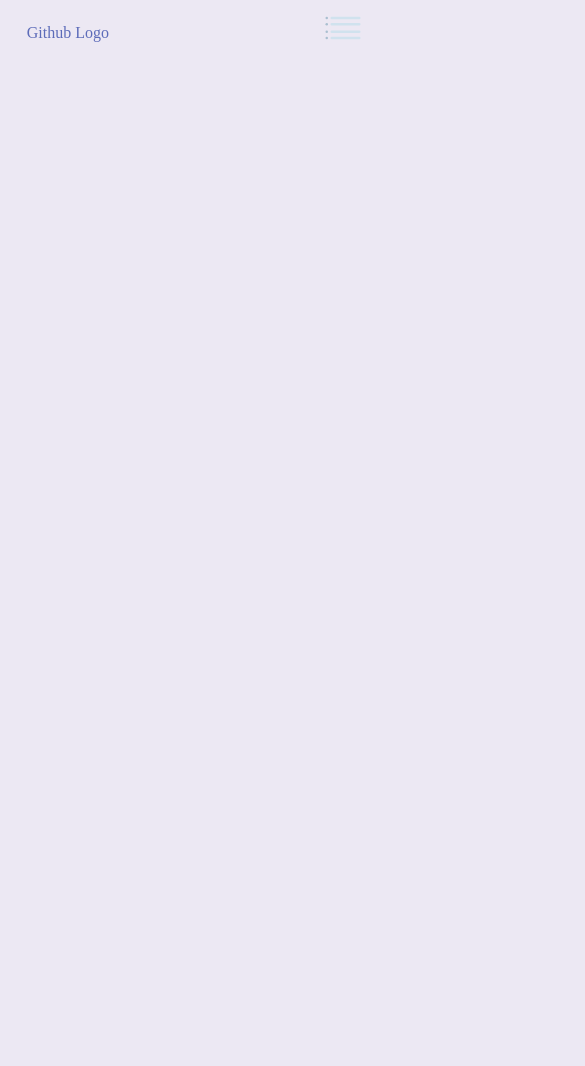
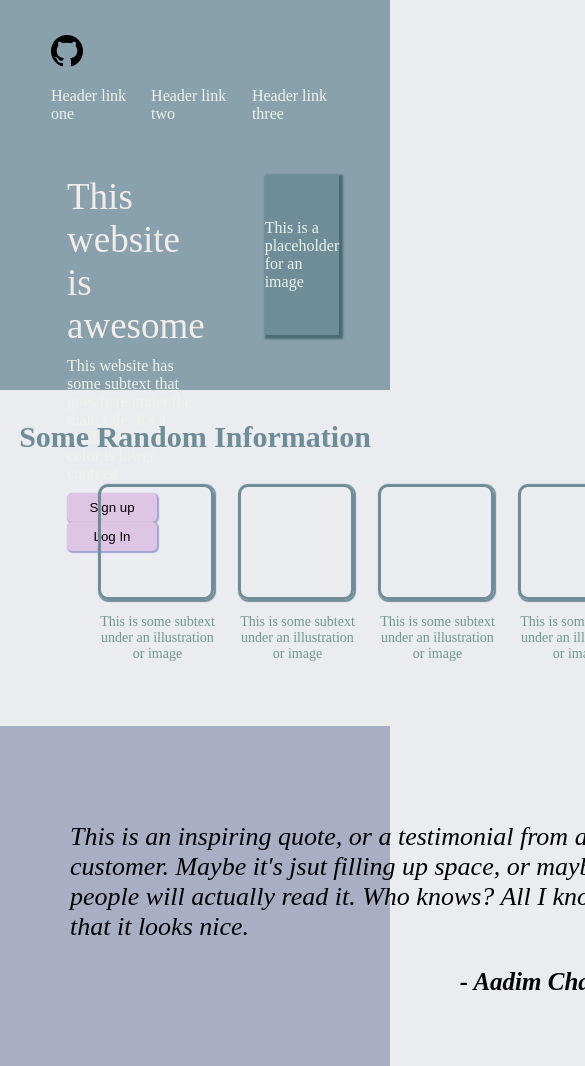
Before and after one commit to Aadim1/LandingPage2, a plain HTML site: page index.html in a window 390 px wide. Shown: the top 1066 px of the page, 585 px wide, since content can reach past the window. Before the commit the page ends 844 px from the top, so only its background shows below. Drawn offline with Linux system fonts and the light colour scheme.

Commit message:
Almost done with the UI, not responsive yet

```diff
--- a/index.html
+++ b/index.html
@@ -12,33 +12,77 @@
     <div class="one">
         <div class="navbar">
             <div class="logo">
-                <p>Github Logo</p>
+                <a href="https://github.com/Aadim1/landingPage2" target="_blank"><img src="./pictures/githubLogo.png" alt="Github Logo"></a>
+                <!-- <p>Github Logo</p> -->
             </div>
             <div class="links">
-                <p>header link one</p>
-                <p>header link two</p>
-                <p>header link three</p>
+                <a href="https://www.youtube.com/watch?v=dQw4w9WgXcQ" target="_blank"><p>Header link one</p></a>
+                <a href="https://www.youtube.com/watch?v=dQw4w9WgXcQ" target="_blank"><p>Header link two</p></a>
+                <a href="https://www.youtube.com/watch?v=dQw4w9WgXcQ" target="_blank"><p>Header link three</p></a>
             </div>
-            <div class="dropdown">
+            <!-- <div class="dropdown">
                 <img src="./pictures/menu.svg" alt="" class="dropdownMenu">
 
                 <div class="values">
-                    <p>header link one</p>
-                    <p>header link two</p>
-                    <p>header link three</p>
+                    <p>Header link one</p>
+                    <p>Header link two</p>
+                    <p>Header link three</p>
                 </div>
+            </div> -->
 
+        </div>
+
+        <div class="intro-container">
+            <div class="intro">
+                <p class="title">This website is awesome</p>
+                <p>This website has some subtext that goes here under the main
+                    title. It's a smaller font and the color is lower contrast.</p>
+                <div class="buttons">
+                    <button class="sign-up">Sign up</button>
+                    <button class="login">Log In</button>
+                </div>
 
             </div>
 
+            <div class="image">
+                <p>This is a placeholder for an image</p>
+            </div>
+
+        </div>
+
+
+    </div>
+
+    <div class="two">
+        <p class="intro">Some Random Information</p>
+        <div class="container">
+            <div class="info">
+                <div class="client-pic"></div>
+                <p>This is some subtext under an illustration or image</p>
+            </div>
+            <div class="info">
+                <div class="client-pic"></div>
+                <p>This is some subtext under an illustration or image</p>
+            </div>
+            <div class="info">
+                <div class="client-pic"></div>
+                <p>This is some subtext under an illustration or image</p>
+            </div>
+            <div class="info">
+                <div class="client-pic"></div>
+                <p>This is some subtext under an illustration or image</p>
+            </div>
         </div>
     </div>
 
-    <div class="two">
-
-    </div>
-
     <div class="three">
+        <div>
+            <p class="testimonial">This is an inspiring quote, or a testimonial from a customer.
+                Maybe it's jsut filling up space, or maybe people will actually read it. Who knows?
+                All I know is that it looks nice.
+            </p>
+            <p class="client-name">- Aadim Chaulagain</p>
+        </div>
 
     </div>
 
--- a/src/index.js
+++ b/src/index.js
@@ -1,14 +1 @@
-const dropdownMenu = document.querySelector(".dropdownMenu");
-const values = document.querySelector(".values");
-console.log(dropdownMenu);
-
-dropdownMenu.onclick = function(){
-
-    if (values.style.visibility === "visible"){
-        values.style.visibility = "hidden";
-    }else{
-        values.style.visibility = "visible";
-        values.style.opacity = 1;
-    }
-
-}
+console.log(false === false)
--- a/styles/index.css
+++ b/styles/index.css
@@ -1,23 +1,11 @@
 body{
-    background-color: #ece8f3;
+    background-color: #eaecf0;
+    margin: 0;
+    padding: 0;
 }
 
-.one{
-    display: flex;
-    gap: 3em;
-    flex-direction: column;
-
-}
-
-.navbar{
-    display: flex;
-    flex-direction: row;
-    flex-wrap: wrap;
-    align-content: space-around;
-    justify-content: space-between;
-    width: 90%;
-    margin-left: auto;
-    margin-right: auto;
+a{
+    text-decoration: none;
 }
 
 .navbar .links{
@@ -25,9 +13,105 @@ body{
     justify-content: space-between;
     gap: 20px;
 }
-.one .navbar p{
-    color: #5d6cb9;
+
+.links p{
+    color: #eff3e8;
 }
+
+
+.one{
+    display: flex;
+    gap: 1rem;
+    flex-direction: column;
+    /* width: 80%; */
+    background-color: #88a1ac;
+    margin: 0;
+    padding: 35px;
+}
+
+
+.intro-container{
+    display: flex;
+    flex-direction: row;
+    width: 80%;
+    margin-left: auto;
+    margin-right: auto;
+    align-items: center;
+    justify-content: space-around;
+    gap: 60px;
+    padding: 20px;
+}
+
+.intro-container .intro{
+    width: 18rem;
+    height: 10rem;
+    display: flex;
+    flex-direction: column;
+    gap: 10px;
+}
+
+.intro .title{
+    font-size: 37px;
+    color: #f3ece8;
+}
+
+.intro p{
+    margin: 0;
+    padding: 0;
+    color: #eff3e8;
+}
+
+.intro button{
+    width: 90px;
+    /* height: 30px; */
+    box-shadow: 1px 1px 1px 1px #9ea6d5;
+    padding: 7px;
+    background-color: #dec5e4;
+    border: none;
+    border-color: #dec5e4;
+    border-radius: 5px;
+}
+
+.intro button:active{
+    box-shadow: 0px 0px 0px 0px;
+    translate: 3px 3px;
+}
+
+.image{
+    width: 18rem;
+    height: 10rem;
+    display: flex;
+    align-items: center;
+    justify-content: center;
+    background-color: #6f8d99;
+    box-shadow: 2px 2px 2px 2px #4a6a77;
+}
+
+.image p{
+    color: #e9f3e8;
+}
+
+
+
+.navbar{
+    display: flex;
+    flex-direction: row;
+    flex-wrap: wrap;
+    justify-content: space-between;
+    width: 90%;
+    margin-left: auto;
+    margin-right: auto;
+    align-items: center;
+    /* transition: background-color 1000ms linear; */
+}
+
+.navbar .logo{
+    align-items: center;
+    justify-content: center;
+    text-align: center;
+}
+
+
 
 .dropdownMenu{
     width: 40px;
@@ -38,46 +122,112 @@ body{
     display: none;
 }
 
-@-webkit-keyframes fadeIn {
-    from { opacity: 0; }
-      to { opacity: 1; }
-}
-
-@keyframes fadeIn {
-    from { opacity: 0; }
-      to { opacity: 1; }
-}
-
-@keyframes fadeOut {
-    from { opacity: 1; }
-      to { opacity: 0; }
-}
-
 .navbar .dropdown .values{
     display: inline;
     visibility: hidden;
     opacity: 0;
-    animation: fadeIn 1s;
+    transition: opacity 0.6s linear;
+}
+
+.logo img{
+    width: 2rem;
+    height: 2rem;
+}
+
+
+@media only screen and (min-width: 1160px) {
+    .image{
+        width: 40%;
+        height: 300px;
+    }
+
+    .intro-container .intro{
+        width: 40%;
+        height: 300px;
+    }
+
+    .intro-container .intro .buttons{
+        display: flex;
+        margin-top: auto;
+        gap: 40px;
+    }
+    .intro-container .intro .buttons button{
+        width: 200px;
+        height: 50px;
+        border-radius: 10px;
+    }
+
 }
 
 
 
-@media screen and (max-width: 540px){
-    .navbar .links{
-        display: none;
-    }
 
-    .navbar .dropdown{
-        display: flex;
-        flex-direction: column;
-        align-items: flex-end;
-    }
+.two{
+    padding-bottom: 50px;
+}
 
-    /* .navbar .dropdown .values{
-        display: none;
-    } */
+.two .intro{
+    /* width: 80%; */
+    text-align: center;
+    font-size: 30px;
+    font-weight: bold;
+    color: #6f8d99;
+}
 
-    .navbar .dropdown .dropdownMenu{
-        justify-content: flex-end;
-    }
+.two .container{
+    display: flex;
+    flex-direction: row;
+    width: 50%;
+    margin-left: auto;
+    margin-right: auto;
+    gap: 20px;
 }
+
+.two .container .info{
+    margin-left: auto;
+    margin-right: auto;
+}
+
+.two .container .info .client-pic{
+    width: 110px;
+    height: 110px;
+    border: 3px solid #6f8d99;
+    text-align: center;
+    border-radius: 10px;
+    box-shadow: 1px 1px 1px 1px #6f8d99;
+}
+
+.two .container .info p{
+    font-size: 14px;
+    width: 120px;
+    text-align: center;
+    color: #6f9990;
+}
+
+.three{
+    background-color: #a8afc5;
+    padding: 70px;
+}
+
+.three div{
+    display: flex;
+    flex-direction: column;
+    width: 600px;
+    margin-left: auto;
+    margin-right: auto;
+}
+
+.three .testimonial{
+    align-self: center;
+    font-size: 26px;
+    font-style: italic;
+}
+
+.three .client-name{
+    align-self: flex-end;
+    margin: 0;
+    font-size: 25px;
+    font-weight: bold;
+    font-style: italic;
+
+}
```
Also changed, not shown: pictures/githubLogo.png (added).
